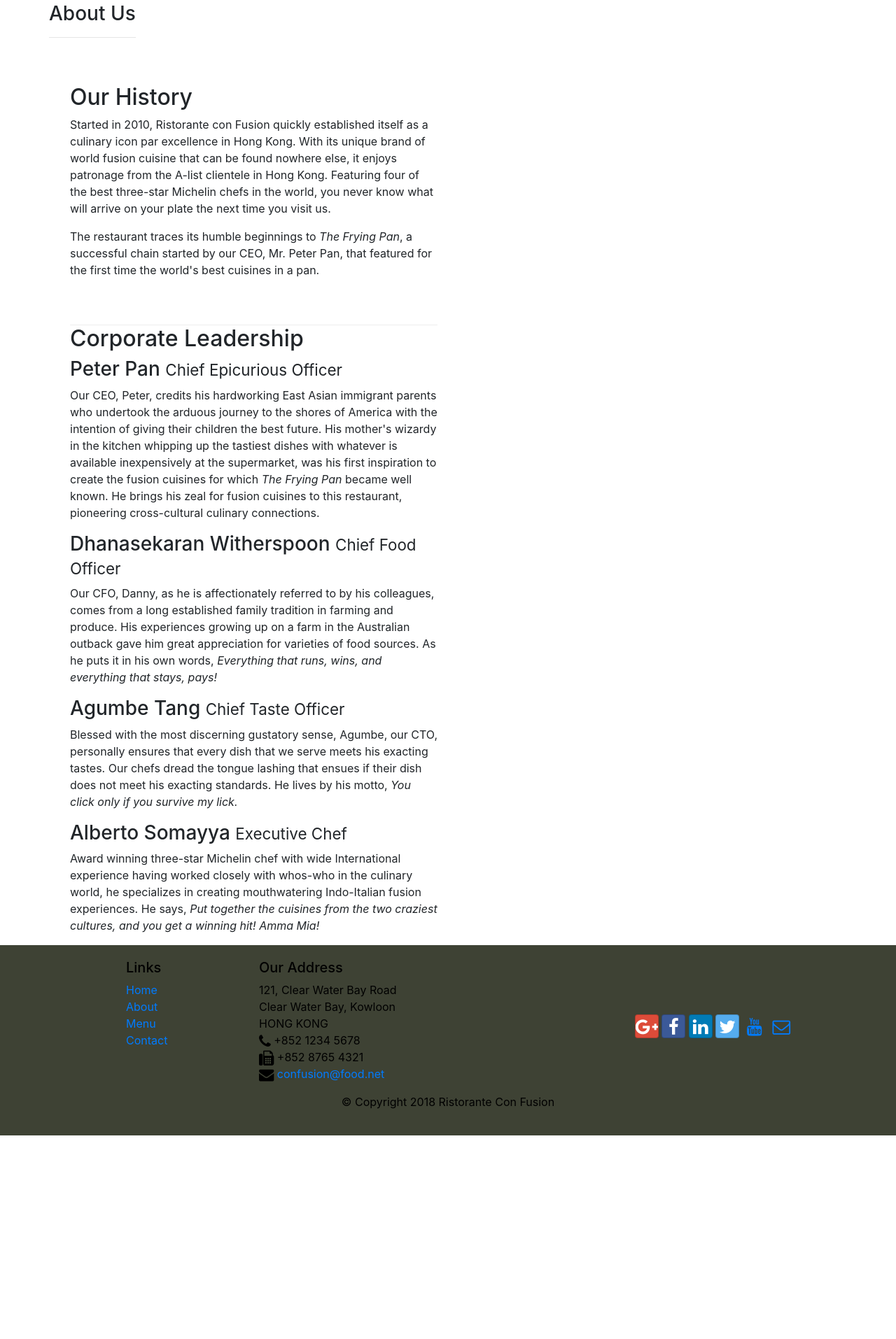
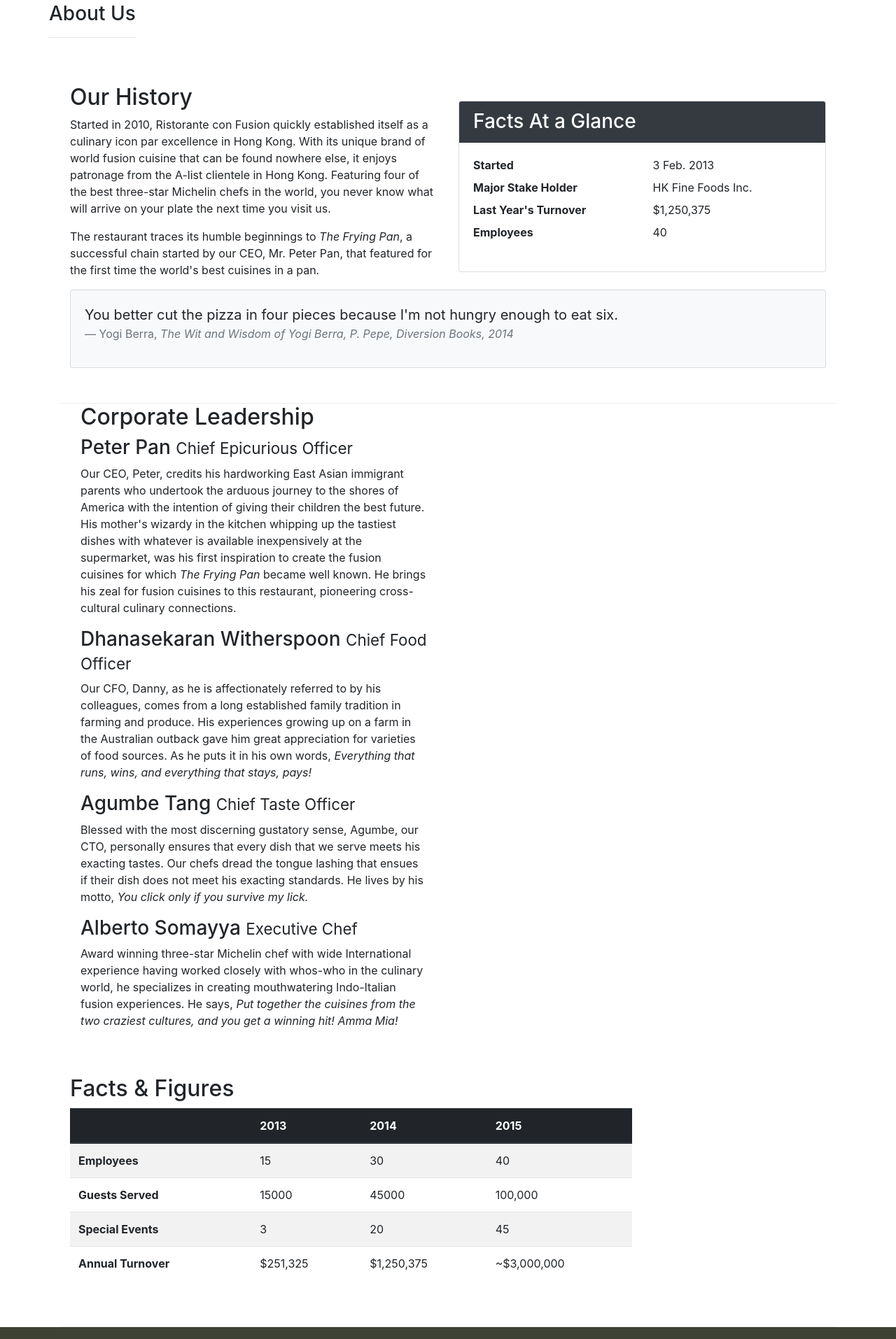
Before and after one commit to Tejasnarayan/Bootstrap_demo, a website: page aboutus.html in a window 1280 px wide. Shown: the part 345-2259 px from the top of the page at 70% size. Before the commit the page ends 1968 px from the top, so only its background shows below. Drawn offline with nearby package versions, Linux system fonts and the light colour scheme.

Commit message:
Tables and cards

```diff
--- a/aboutus.html
+++ b/aboutus.html
@@ -61,19 +61,49 @@
             </div>
         </div>
 
-        <div class="col-12 col-sm-6">
-            <div class="row row-content align-items-center">
+
+        <div class="row row-content align-items-center">
+            <div class="col-sm-6">
                 <h2>Our History</h2>
                 <p>Started in 2010, Ristorante con Fusion quickly established itself as a culinary icon par excellence in Hong Kong. With its unique brand of world fusion cuisine that can be found nowhere else, it enjoys patronage from the A-list clientele in Hong Kong.  Featuring four of the best three-star Michelin chefs in the world, you never know what will arrive on your plate the next time you visit us.</p>
                 <p>The restaurant traces its humble beginnings to <em>The Frying Pan</em>, a successful chain started by our CEO, Mr. Peter Pan, that featured for the first time the world's best cuisines in a pan.</p>
             </div>
-            <div>
+            <div class="col-sm">
+                <div class="card">
+                    <h3 class="card-header bg-dark text-white">Facts At a Glance</h3>
+                    <div class="card-body">
+                        <dl class="row">
+                            <dt class="col-6">Started</dt>
+                            <dd class="col-6">3 Feb. 2013</dd>
+                            <dt class="col-6">Major Stake Holder</dt>
+                            <dd class="col-6">HK Fine Foods Inc.</dd>
+                            <dt class="col-6">Last Year's Turnover</dt>
+                            <dd class="col-6">$1,250,375</dd>
+                            <dt class="col-6">Employees</dt>
+                            <dd class="col-6">40</dd>
+                        </dl>
+                    </div>
+                </div>
+            </div>
+            <div class="col-12">
+                <div class="card card-body bg-light">
+                    <blockquote class="blockquote">
+                        <p class="mb-0">You better cut the pizza in four pieces because
+                            I'm not hungry enough to eat six.</p>
+                        <footer class="blockquote-footer">Yogi Berra,
+                            <cite title="Source Title">The Wit and Wisdom of Yogi Berra,
+                            P. Pepe, Diversion Books, 2014</cite>
+                        </footer>
+                    </blockquote>
+                </div>
             </div>
         </div>
 
 
+
+
         <div class="col-12 col-sm-6">
-            <div>
+            <div class="container">
                 <h2>Corporate Leadership</h2>
                 <h3>Peter Pan <small>Chief Epicurious Officer</small></h3>
                 <div class="d-none d-lg-block">
@@ -93,6 +123,52 @@
                 </div>
             </div>
        </div>
+       <div class="row row-content">
+            <div class="col-12 col-sm-9">
+                <h2>Facts &amp; Figures</h2>
+                <div class="table-responsive">
+                    <table class="table table-striped">
+                        <thead class="thead-dark">
+                            <tr>
+                                <th>&nbsp;</th>
+                                <th>2013</th>
+                                <th>2014</th>
+                                <th>2015</th>
+                            </tr>
+                        </thead>
+                        <tbody>
+                            <tr>
+                                <th>Employees</th>
+                                <td>15</td>
+                                <td>30</td>
+                                <td>40</td>
+                            </tr>
+                            <tr>
+                                <th>Guests Served</th>
+                                <td>15000</td>
+                                <td>45000</td>
+                                <td>100,000</td>
+                            </tr>
+                            <tr>
+                                <th>Special Events</th>
+                                <td>3</td>
+                                <td>20</td>
+                                <td>45</td>
+                            </tr>
+                            <tr>
+                                <th>Annual Turnover</th>
+                                <td>$251,325</td>
+                                <td>$1,250,375</td>
+                                <td>~$3,000,000</td>
+                            </tr>
+                        </tbody>
+                    </table>
+                </div>
+            </div>
+             <div class="col-12 col-sm-3">
+            </div>
+       </div>
+
 
     </div>
 
```
